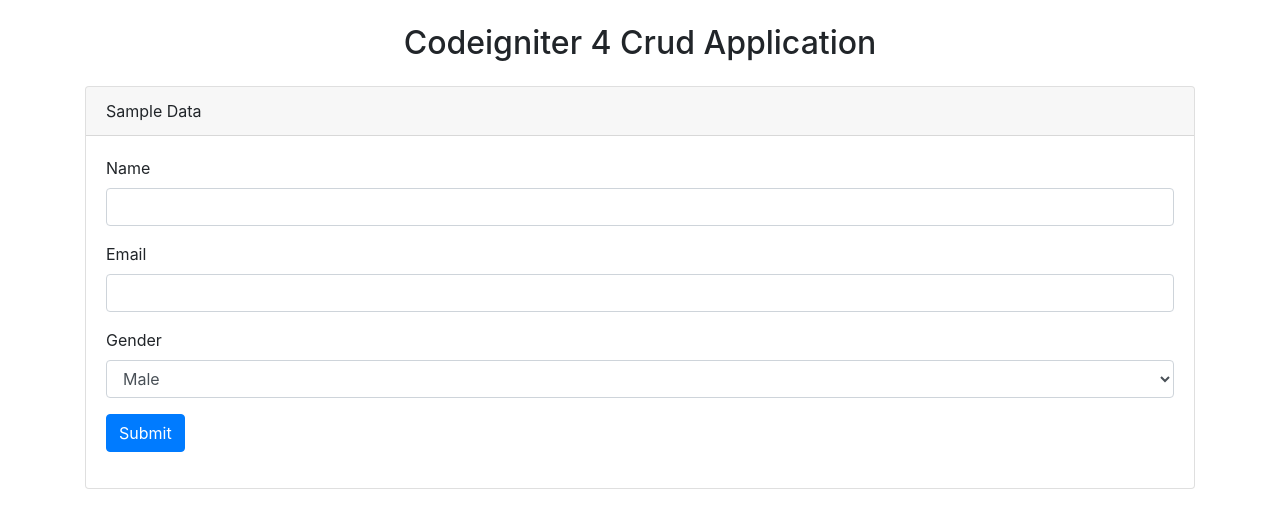
After one commit to julie-j-code/codeigniter-4-CRUD-Tutorial, a CodeIgniter 4 app: template app/Views/add_data.php in a window 1280 px wide. The commit adds this page. Shown: the top 528 px of the page. Run offline with PHP 8.4 and a stand-in for CodeIgniter, Linux system fonts and the light colour scheme; the template is opened without the code that fills it, so the values that code supplies are empty; some libraries are stand-ins or nearby versions.

Commit message:
Codeigniter 4 CRUD Tutorial - Insert or Add Data into Mysql Database with form data validation

```diff
--- /dev/null
+++ b/app/Views/add_data.php
@@ -0,0 +1,78 @@
+<!DOCTYPE html>
+<html lang="en">
+
+<head>
+    <meta charset="utf-8">
+    <meta name="viewport" content="width=device-width, initial-scale=1, user-scalable=yes">
+    <link rel="stylesheet" href="https://stackpath.bootstrapcdn.com/bootstrap/4.5.0/css/bootstrap.min.css">
+    <title>Codeigniter 4 Crud Application</title>
+    <!--  -->
+</head>
+
+<body>
+
+    <div class="container">
+        <h2 class="text-center mt-4 mb-4">Codeigniter 4 Crud Application</h2>
+
+        <?php
+        $validation = \Config\Services::validation();
+        ?>
+
+        <div class="card">
+            <div class="card-header">
+                <div class="row">
+                    <div class="col">Sample Data</div>
+                    <div class="col text-right">
+
+                    </div>
+                </div>
+            </div>
+            <div class="card-body">
+                <form action="<?php echo base_url("/crud/add_validation") ?>">
+                    <div class="form-group">
+                        <label for="name">Name</label>
+                        <input type="text" name="name" class="form-control">
+                        <?php
+                        if ($validation->getError('name')) {
+                            echo '<div class="alert alert-danger mt-2">' . $validation->getError('name') . '</div>';
+                        }
+                        ?>
+                    </div>
+                    <div class="form-group">
+
+                        <label for="email">Email</label>
+                        <input type="text" name="email" class="form-control">
+                        <?php
+                        if ($validation->getError('email')) {
+                            echo "
+                            <div class='alert alert-danger mt-2'>
+                            " . $validation->getError('email') . "
+                            </div>
+                            ";
+                        }
+                        ?>
+                    </div>
+                    <div class="form-group">
+                        <label for="gender">Gender</label>
+                        <select type="text" name="gender" class="form-control">
+                            <option value="male">Male</option>
+                            <option value="female">Female</option>
+                        </select>
+
+                        <?php
+                        if ($validation->getError('gender')) {
+                            echo '<div class="alert alert-danger mt-2">' . $validation->getError("gender") . ' </div>';
+                        }
+                        ?>
+                    </div>
+
+                    <div class="form-group">
+                        <button type="submit" class="btn btn-primary">Submit</button>
+                    </div>
+
+                </form>
+            </div>
+
+        </div>
+    </div>
+</body>
```
Also changed, not shown: app/Controllers/Crud.php (+36 -2 lines), app/Views/crud_view.php (+13 -3 lines).
